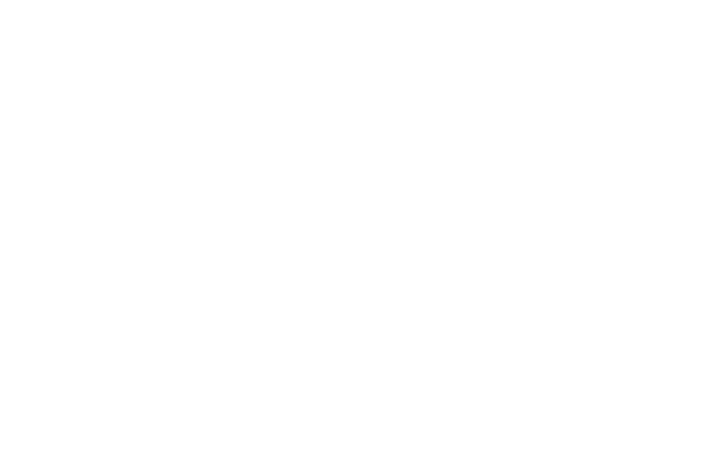
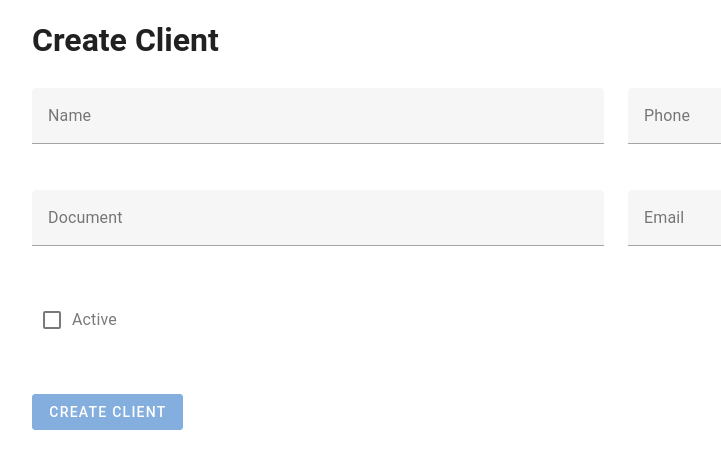
Before and after one commit to f-gi/stone-clients, a Vue app: page /new-client in a window 1280 px wide. Before the commit this address had no page. Shown: the top 468 px of the page, without its empty margins (24-745 px from the left). Built offline with nearby package versions, Linux system fonts and the light colour scheme.

Commit message:
feat: add new client

```diff
--- /dev/null
+++ b/src/pages/NewClient/index.vue
@@ -0,0 +1,107 @@
+<template>
+  <v-form v-model="valid">
+    <v-container>
+      <v-row>
+        <v-col cols="12">
+          <h1>Create Client</h1>
+        </v-col>
+      </v-row>
+      <v-row>
+        <v-col cols="12" md="6">
+          <v-text-field
+            v-model="client.name"
+            :rules="nameRules"
+            label="Name"
+            required
+          ></v-text-field>
+        </v-col>
+        <v-col cols="12" md="6">
+          <v-text-field
+            v-model="client.phone"
+            :rules="phoneRules"
+            label="Phone"
+            required
+          ></v-text-field>
+        </v-col>
+        <v-col cols="12" md="6">
+          <v-text-field
+            v-model="client.document"
+            :rules="documentRules"
+            label="Document"
+            required
+          ></v-text-field>
+        </v-col>
+        <v-col cols="12" md="6">
+          <v-text-field
+            v-model="client.email"
+            :rules="emailRules"
+            label="Email"
+            required
+          ></v-text-field>
+        </v-col>
+        <v-col cols="12" md="6">
+          <v-checkbox v-model="client.active" label="Active"></v-checkbox>
+        </v-col>
+        <v-col cols="12">
+          <v-btn @click="createClient" :disabled="!valid" color="primary">
+            Create Client
+          </v-btn>
+        </v-col>
+      </v-row>
+    </v-container>
+  </v-form>
+</template>
+
+<script>
+export default {
+  data() {
+    return {
+      valid: false,
+      client: {
+        name: '',
+        phone: '',
+        document: '',
+        email: '',
+        active: false,
+      },
+      nameRules: [
+        (value) => !!value || 'Name is required',
+        (value) =>
+          /^[a-zA-Z\s]{3,}$/.test(value) ||
+          'Name must contain only letters and have a minimum length of 3',
+      ],
+      phoneRules: [
+        (value) => !!value || 'Phone is required',
+        (value) =>
+          /^[0-9]{10,11}$/.test(value) ||
+          'Invalid phone format (e.g., 99123456789)',
+      ],
+      documentRules: [
+        (value) => !!value || 'Document is required',
+        (value) => /^[0-9]{11}$/.test(value) || 'Invalid document format (11 digits)',
+      ],
+      emailRules: [
+        (value) => !!value || 'Email is required',
+        (value) => /.+@.+\..+/.test(value) || 'Invalid email format',
+      ],
+    }
+  },
+  methods: {
+    createClient() {
+      console.log('Creating client...', this.client)
+      this.resetClient()
+    },
+    resetClient() {
+      this.client = {
+        name: '',
+        phone: '',
+        document: '',
+        email: '',
+        active: false,
+      }
+    },
+  },
+}
+</script>
+
+<style scoped></style>
--- a/src/router/index.js
+++ b/src/router/index.js
@@ -7,11 +7,15 @@
 // Composables
 import { createRouter, createWebHistory } from 'vue-router'
 import ClientsList from '@/pages/ClientsList'
+import NewClient from '@/pages/NewClient'
+
 
 const router = createRouter({
   history: createWebHistory(process.env.BASE_URL),
   routes:[
     { path: '/', component: ClientsList },
+    { path: '/new-client', component: NewClient },
+
   ]
 })
 
```
